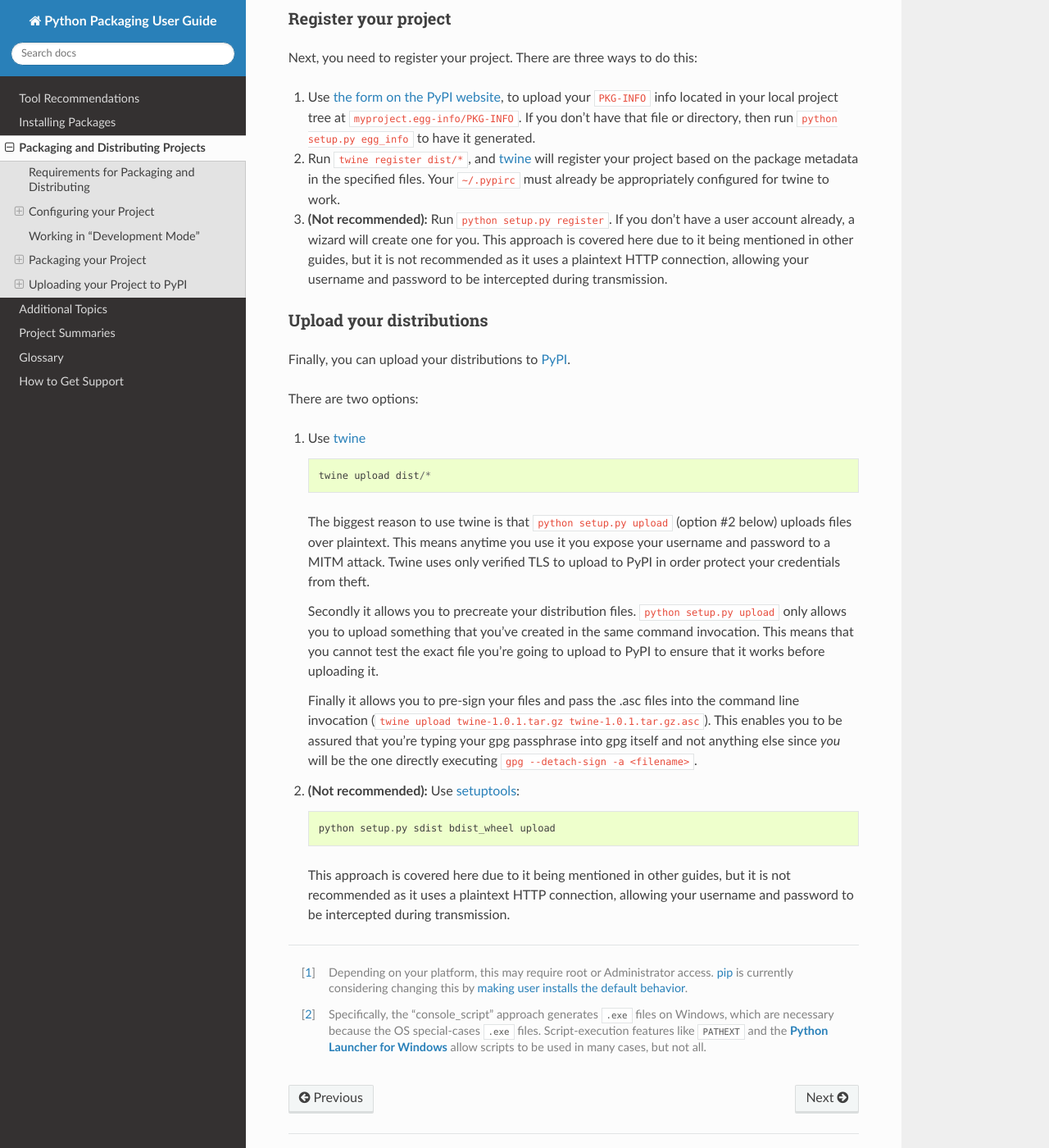
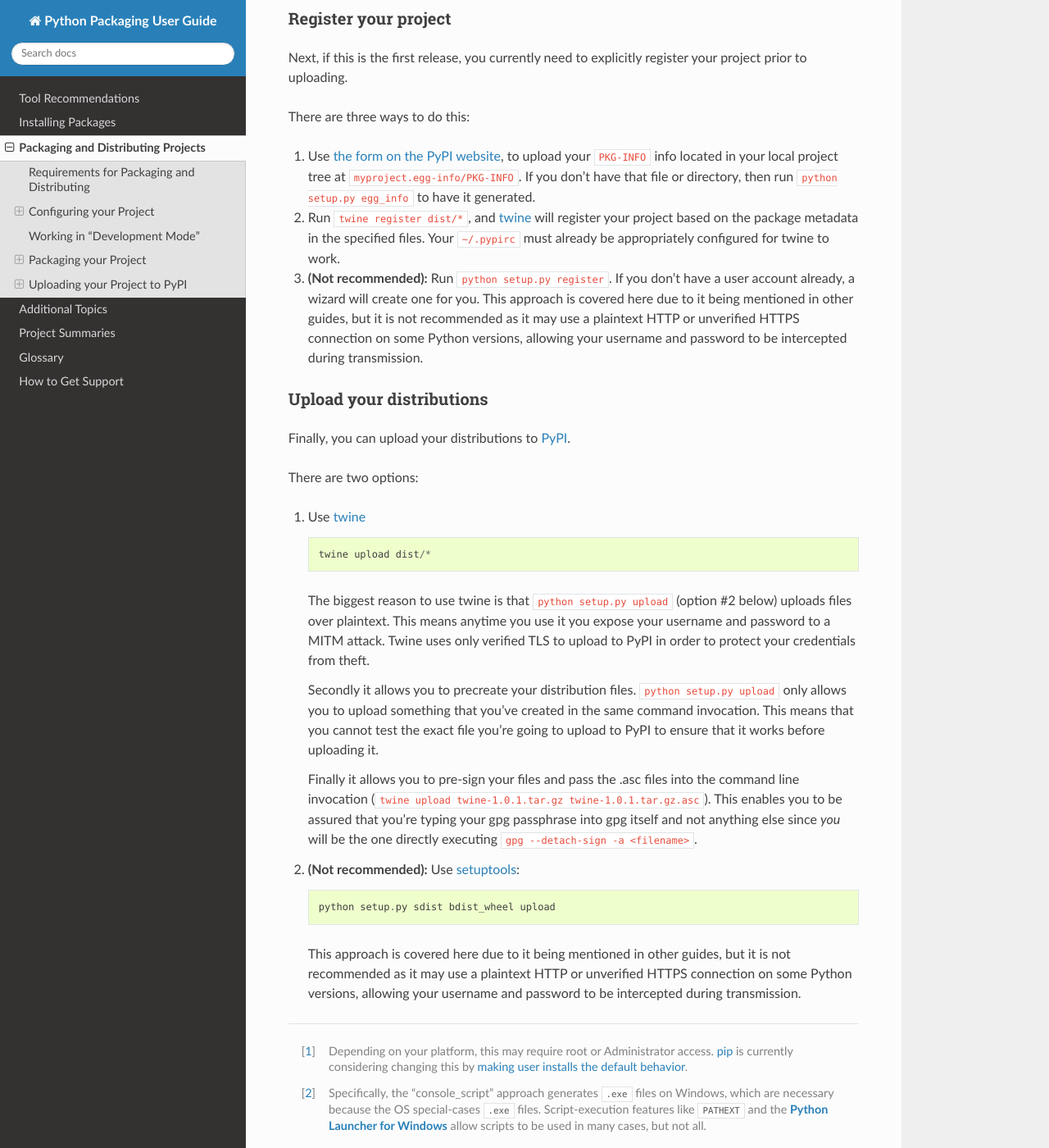
Before and after one commit to pypa/packaging.python.org, a Sphinx documentation site: the page built from source/distributing.rst, in a window 1280 px wide and 1400 px high, scrolled down 13694 px. Shown: the whole window at 82% size. Built offline with Sphinx 7.4.7 and the Read the Docs theme 2.0.0, drawn with Linux system fonts in a browser that asks for light colours; pages that are not in the unit, such as notebooks, are missing from menus.

Commit message:
Address PR#218 review comments
- note misbehaviour of setup.py register/upload is version dependent
- note register is only needed on first release
- typo fix

```diff
--- a/source/distributing.rst
+++ b/source/distributing.rst
@@ -757,7 +757,10 @@
 Register your project
 ---------------------
 
-Next, you need to register your project.  There are three ways to do this:
+Next, if this is the first release, you currently need to explicitly register your
+project prior to uploading.
+
+There are three ways to do this:
 
 1. Use `the form on the PyPI website
    <https://pypi.python.org/pypi?%3Aaction=submit_form>`_, to upload your
@@ -770,8 +773,9 @@
 3. **(Not recommended):** Run ``python setup.py register``.  If you don't have
    a user account already, a wizard will create one for you. This approach is
    covered here due to it being mentioned in other guides, but it is not
-   recommended as it uses a plaintext HTTP connection, allowing your username
-   and password to be intercepted during transmission.
+   recommended as it may use a plaintext HTTP or unverified HTTPS connection
+   on some Python versions, allowing your username and password to be intercepted
+   during transmission.
 
 
 Upload your distributions
@@ -791,7 +795,7 @@
    The biggest reason to use twine is that ``python setup.py upload`` (option #2
    below) uploads files over plaintext. This means anytime you use it you expose
    your username and password to a MITM attack. Twine uses only verified TLS to
-   upload to PyPI in order protect your credentials from theft.
+   upload to PyPI in order to protect your credentials from theft.
 
    Secondly it allows you to precreate your distribution files.  ``python
    setup.py upload`` only allows you to upload something that you've created in
@@ -812,8 +816,9 @@
     python setup.py sdist bdist_wheel upload
 
    This approach is covered here due to it being mentioned in other guides, but it
-   is not recommended as it uses a plaintext HTTP connection, allowing your username
-   and password to be intercepted during transmission.
+   is not recommended as it may use a plaintext HTTP or unverified HTTPS connection
+   on some Python versions, allowing your username and password to be intercepted
+   during transmission.
 
 ----
 
```
